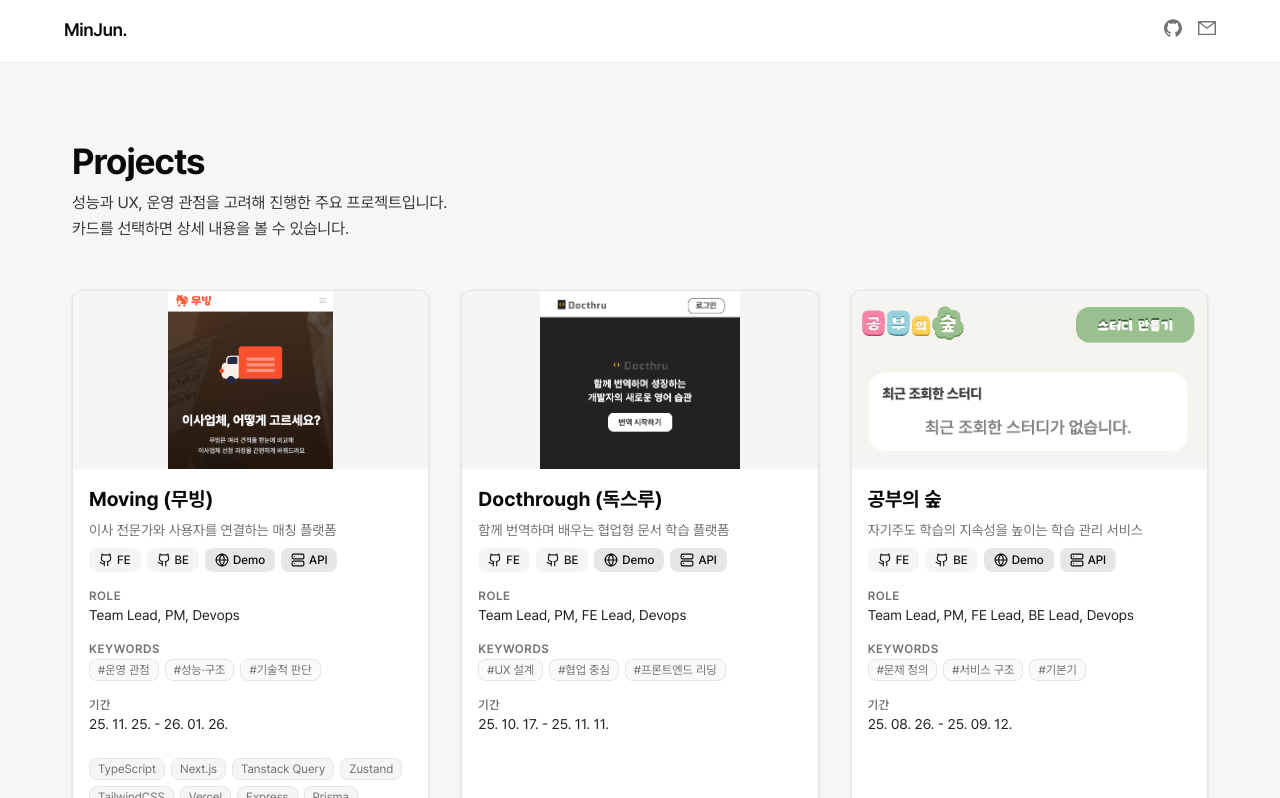
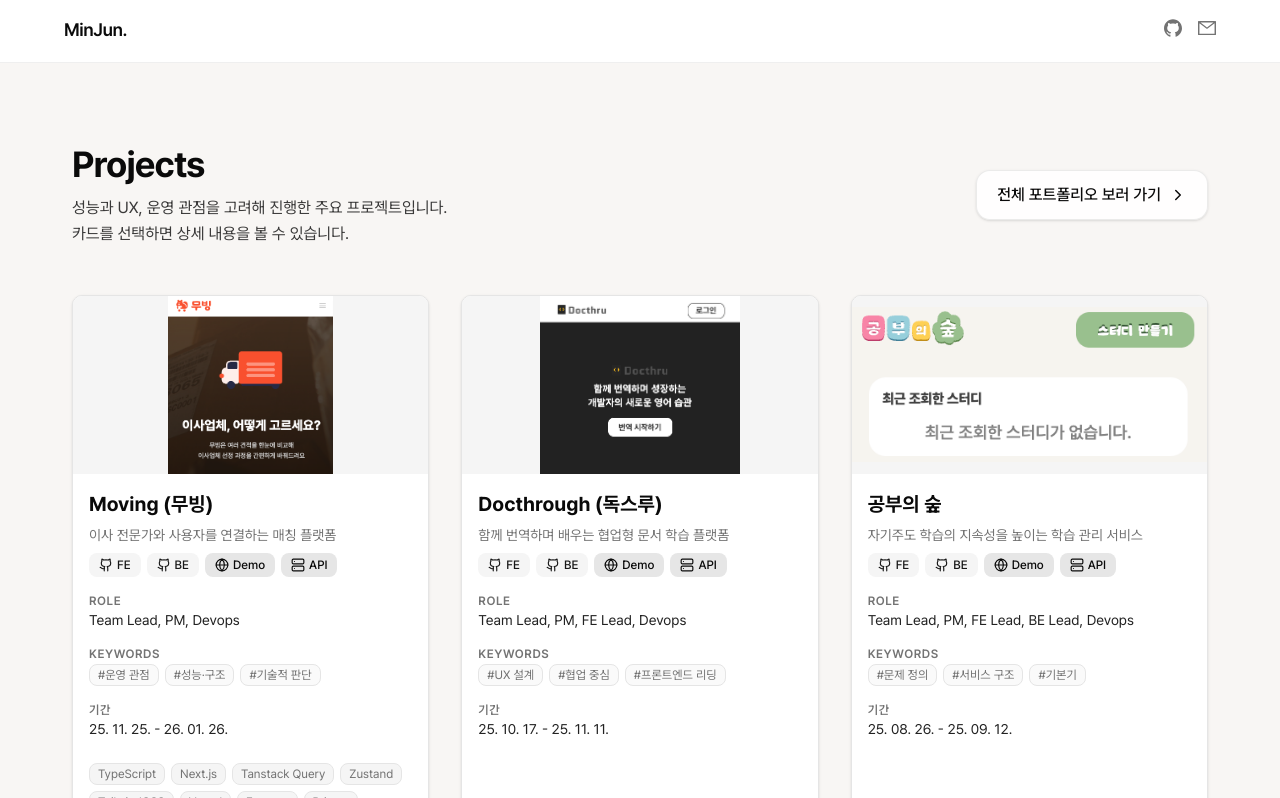
Before and after one commit to MinJun916/portfolio, a Next.js app: page /projects in a window 1280 px wide. Shown: the part 3-801 px from the top of the page. Built offline with nearby package versions, Linux system fonts and the light colour scheme.

Commit message:
feat: enhance Hero and ProjectsLandingPage components with new links and improved layout for better navigation and user experience

```diff
--- a/src/components/home/Hero.tsx
+++ b/src/components/home/Hero.tsx
@@ -1,3 +1,6 @@
+import { ChevronRight } from 'lucide-react';
+import Link from 'next/link';
+
 const Hero = () => {
   return (
     <section className="bg-primary flex min-h-[calc(100vh-3.5rem)] flex-shrink-0 snap-start flex-col items-center justify-center px-4 py-12 sm:min-h-[calc(100vh-4rem)] sm:px-6 sm:py-20">
@@ -25,6 +28,15 @@ const Hero = () => {
         >
           &ldquo;문제의 본질을 이해하고, <br /> 운영까지 고려해 설계하는 개발자입니다.&rdquo;
         </p>
+
+        <Link
+          href="/projects"
+          className="hero-fade-in text-foreground hover:border-foreground/15 border-foreground/[0.08] mt-2 inline-flex items-center gap-1.5 rounded-xl border bg-white/90 px-4 py-2.5 text-sm font-medium shadow-sm transition-all duration-200 hover:-translate-y-0.5 hover:shadow-md sm:gap-2 sm:px-5 sm:py-3 sm:text-base"
+          style={{ animationDelay: '0.5s' }}
+        >
+          전체 프로젝트 보기
+          <ChevronRight className="size-4 shrink-0 sm:size-4.5" />
+        </Link>
       </div>
     </section>
   );
--- a/src/views/projects/index.tsx
+++ b/src/views/projects/index.tsx
@@ -1,3 +1,6 @@
+import { ChevronRight } from 'lucide-react';
+import Link from 'next/link';
+
 import Footer from '@/components/home/Footer';
 import ProjectCard from '@/components/home/ProjectCard';
 import SideProjectCard from '@/components/home/SideProjectCard';
@@ -8,10 +11,12 @@ const ProjectsLandingPage = () => {
   return (
     <>
       <section className="bg-primary-subtle flex min-h-[calc(100vh-3.5rem)] w-full flex-shrink-0 snap-start flex-col sm:min-h-[calc(100vh-4rem)]">
-        <div className="mx-auto flex w-full max-w-[1200px] flex-1 flex-col px-4 py-12 sm:px-6 sm:py-16 md:px-8 md:py-20">
+        <div className="mx-auto flex w-full max-w-[1200px] flex-1 flex-col gap-8 px-4 py-12 sm:gap-10 sm:px-6 sm:py-16 md:gap-12 md:px-8 md:py-20">
           <AnimateInView delay={0}>
-            <header className="mb-8 sm:mb-10 md:mb-12">
-              <h1 className="text-foreground mb-2 text-2xl font-bold tracking-tight sm:text-3xl md:text-4xl">
+            <header>
+              <div className="flex flex-wrap items-center justify-between gap-4">
+                <div className="flex min-w-0 flex-1 flex-col gap-2">
+                  <h1 className="text-foreground m-0 text-2xl leading-tight font-bold tracking-tight sm:text-3xl md:text-4xl">
                     Projects
                   </h1>
                   <p className="text-foreground/80 max-w-[540px] text-sm leading-relaxed sm:text-base">
@@ -19,6 +24,15 @@ const ProjectsLandingPage = () => {
                     <br />
                     카드를 선택하면 상세 내용을 볼 수 있습니다.
                   </p>
+                </div>
+                <Link
+                  href="/"
+                  className="text-foreground hover:border-foreground/15 border-foreground/[0.08] inline-flex shrink-0 items-center gap-1.5 rounded-xl border bg-white/90 px-4 py-2.5 text-sm font-medium shadow-sm transition-all duration-200 hover:-translate-y-0.5 hover:shadow-md sm:gap-2 sm:px-5 sm:py-3 sm:text-base"
+                >
+                  전체 포트폴리오 보러 가기
+                  <ChevronRight className="size-4 shrink-0 sm:size-4.5" />
+                </Link>
+              </div>
             </header>
           </AnimateInView>
 
@@ -31,10 +45,10 @@ const ProjectsLandingPage = () => {
           </div>
 
           <AnimateInView delay={0}>
-            <h2 className="text-foreground mt-12 mb-6 text-lg font-bold tracking-tight sm:mt-16 sm:mb-8 sm:text-xl md:text-2xl">
+            <div className="flex flex-col gap-6 sm:gap-8">
+              <h2 className="text-foreground text-lg font-bold tracking-tight sm:text-xl md:text-2xl">
                 Side Project
               </h2>
-          </AnimateInView>
               <div className="grid grid-cols-1 gap-4 sm:grid-cols-2 sm:gap-5">
                 {sideProjectLists.map((project, i) => (
                   <AnimateInView key={project.title} delay={80 + i * 80}>
@@ -42,6 +56,8 @@ const ProjectsLandingPage = () => {
                   </AnimateInView>
                 ))}
               </div>
+            </div>
+          </AnimateInView>
         </div>
       </section>
 
```
Lines whose indentation alone changed are shown as unchanged.
